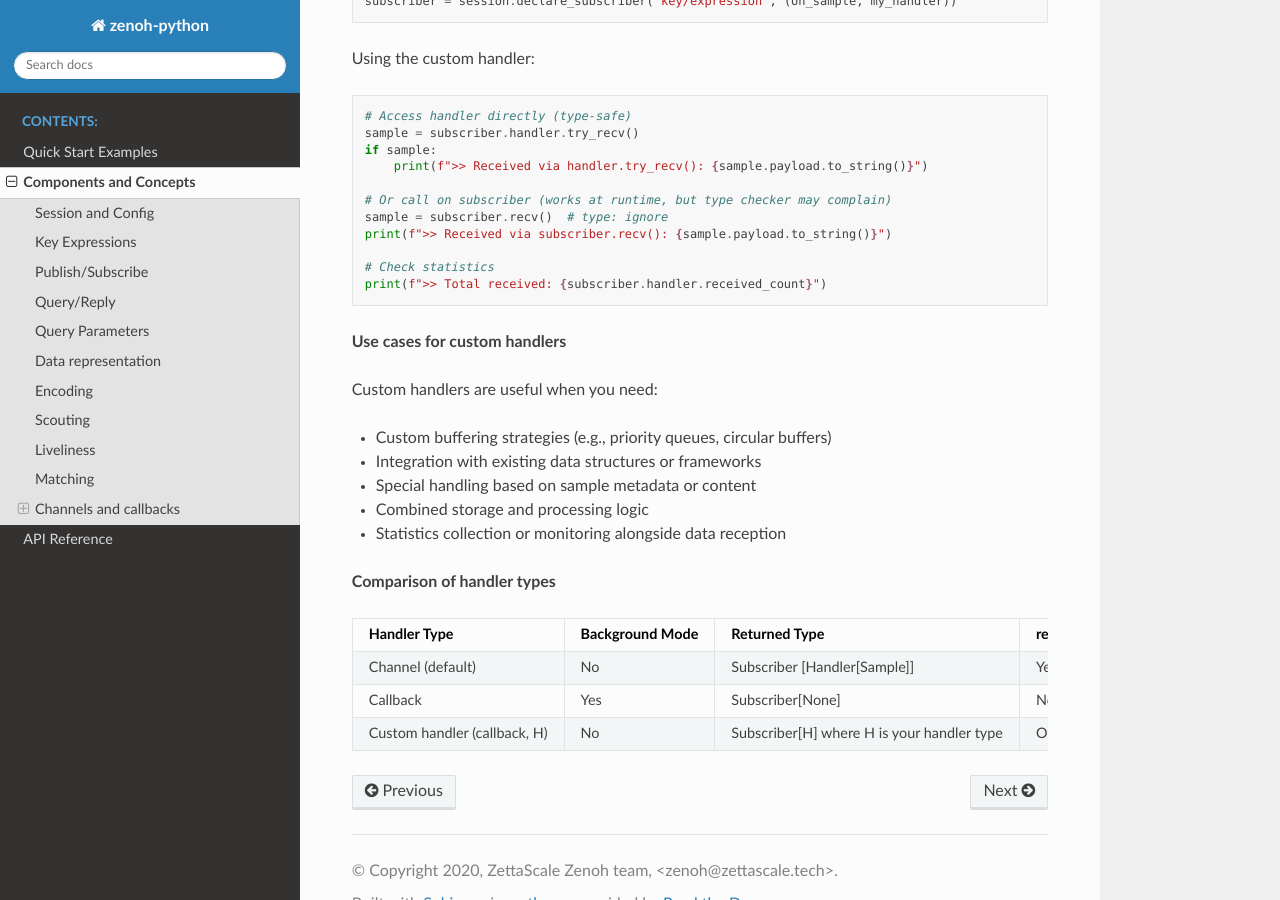
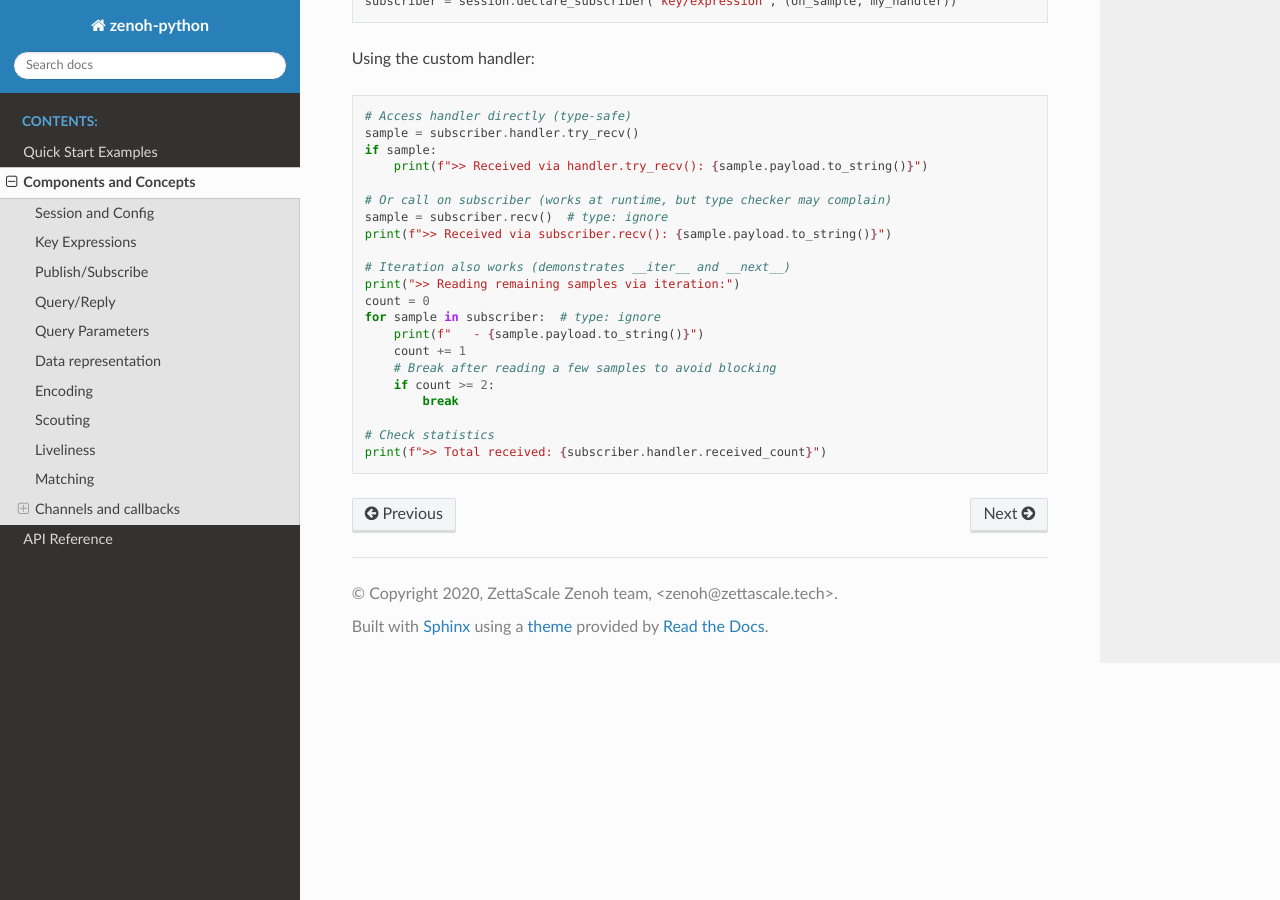
Before and after one commit to eclipse-zenoh/zenoh-python, a Sphinx documentation site: the page built from docs/concepts.rst, in a window 1280 px wide and 900 px high, scrolled down 13015 px. Built offline with Sphinx 7.4.7 and the Read the Docs theme 3.1.0, drawn with Linux system fonts in a browser that asks for light colours.

```diff
--- a/docs/concepts.rst
+++ b/docs/concepts.rst
@@ -539,29 +539,3 @@
    :language: python
    :start-after: [custom_handler_usage]
    :end-before: # [custom_handler_usage]
-
-**Use cases for custom handlers**
-
-Custom handlers are useful when you need:
-
-- Custom buffering strategies (e.g., priority queues, circular buffers)
-- Integration with existing data structures or frameworks
-- Special handling based on sample metadata or content
-- Combined storage and processing logic
-- Statistics collection or monitoring alongside data reception
-
-**Comparison of handler types**
-
-+------------------+------------------------+------------------+---------------------+-----------------------+
-| Handler Type     | Background Mode        | Returned Type    | recv/try_recv       | Undeclared When       |
-+==================+========================+==================+=====================+=======================+
-| Channel (default)| No                     | Subscriber       | Yes (via Handler)   | Object out of scope   |
-|                  |                        | [Handler[Sample]]|                     |                       |
-+------------------+------------------------+------------------+---------------------+-----------------------+
-| Callback         | Yes                    | Subscriber[None] | No                  | Explicit undeclare or |
-|                  |                        |                  |                     | session close         |
-+------------------+------------------------+------------------+---------------------+-----------------------+
-| Custom handler   | No                     | Subscriber[H]    | Optional (if H has  | Object out of scope   |
-| (callback, H)    |                        | where H is your  | these methods)      |                       |
-|                  |                        | handler type     |                     |                       |
-+------------------+------------------------+------------------+---------------------+-----------------------+
--- a/docs/examples/custom_handler.py
+++ b/docs/examples/custom_handler.py
@@ -90,13 +90,27 @@
 sample = subscriber.recv()  # type: ignore
 print(f">> Received via subscriber.recv(): {sample.payload.to_string()}")
 
+# Iteration also works (demonstrates __iter__ and __next__)
+print(">> Reading remaining samples via iteration:")
+count = 0
+for sample in subscriber:  # type: ignore
+    print(f"   - {sample.payload.to_string()}")
+    count += 1
+    # Break after reading a few samples to avoid blocking
+    if count >= 2:
+        break
+
 # Check statistics
 print(f">> Total received: {subscriber.handler.received_count}")
 # [custom_handler_usage]
 
 # Verify
-assert my_handler.received_count >= 2
-assert my_handler.try_recv() is not None
+assert my_handler.received_count >= 4
+# We consumed 4 samples (1 via try_recv, 1 via recv, 2 via iteration)
+# so should have 1 remaining
+remaining = my_handler.try_recv()
+assert remaining is not None
+print(f">> Remaining sample: {remaining.payload.to_string()}")
 
 # Clean up
 subscriber.undeclare()
```
Also changed, not shown: 2 other files.
